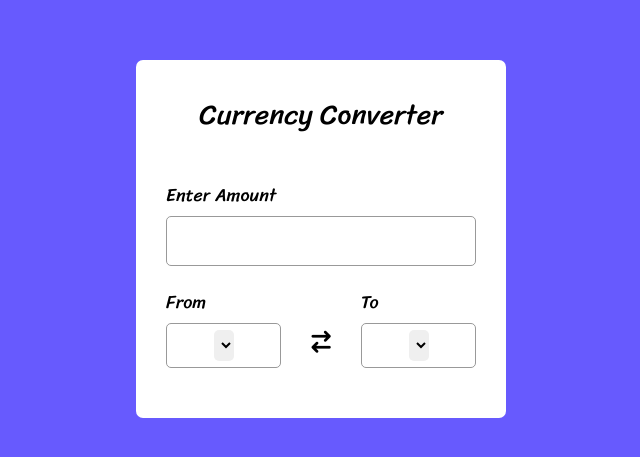
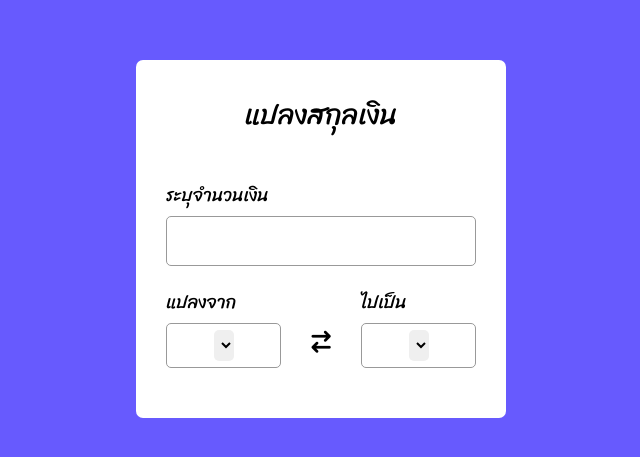
Before and after one commit to nutsang/currency-converter, a plain HTML site: page index.html in a window 1280 px wide. Shown: the part 161-618 px from the top of the page, without its empty margins (319-959 px from the left). Drawn offline with Linux system fonts and the light colour scheme; no server answers.

Commit message:
Version2

```diff
--- a/index.html
+++ b/index.html
@@ -9,22 +9,22 @@
 </head>
 <body>
     <div class="wrapper">
-        <header>Currency Converter</header>
+        <header>แปลงสกุลเงิน</header>
         <form action="#">
             <div class="amount">
-                <p>Enter Amount</p>
+                <p>ระบุจำนวนเงิน</p>
                 <input id="amount" type="number" step="0.01" value="">
             </div>
             <div class="drop-list">
                 <div class="from">
-                    <p>From</p>
+                    <p>แปลงจาก</p>
                     <div class="select-box">
                         <select id="from"></select>
                     </div>
                 </div>
                 <div class="icon"><i class="fa-solid fa-arrow-right-arrow-left" id="btn-swap"></i></div>
                 <div class="to">
-                    <p>To</p>
+                    <p>ไปเป็น</p>
                     <div class="select-box">
                         <select id="to"></select>
                     </div>
```
